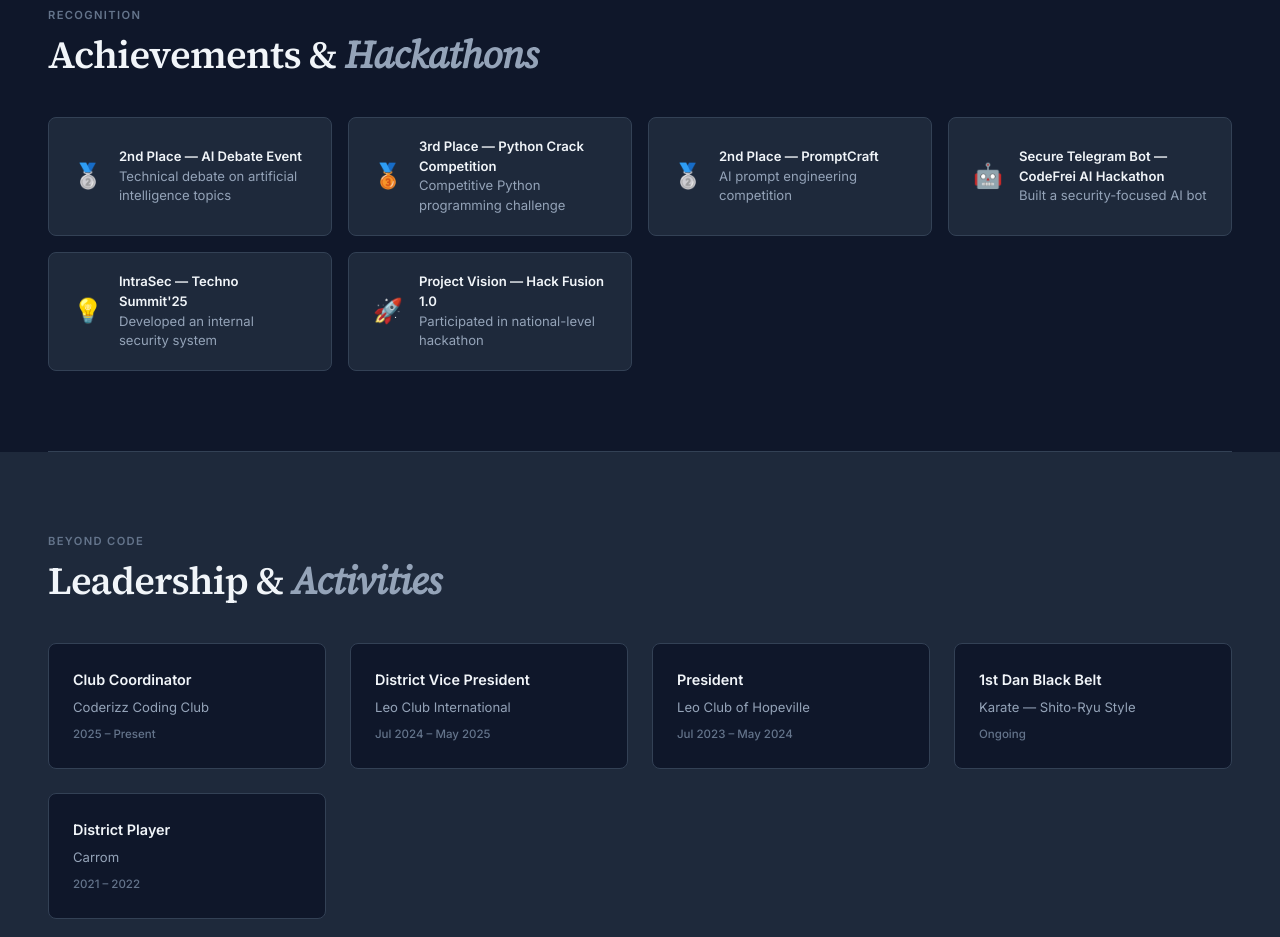
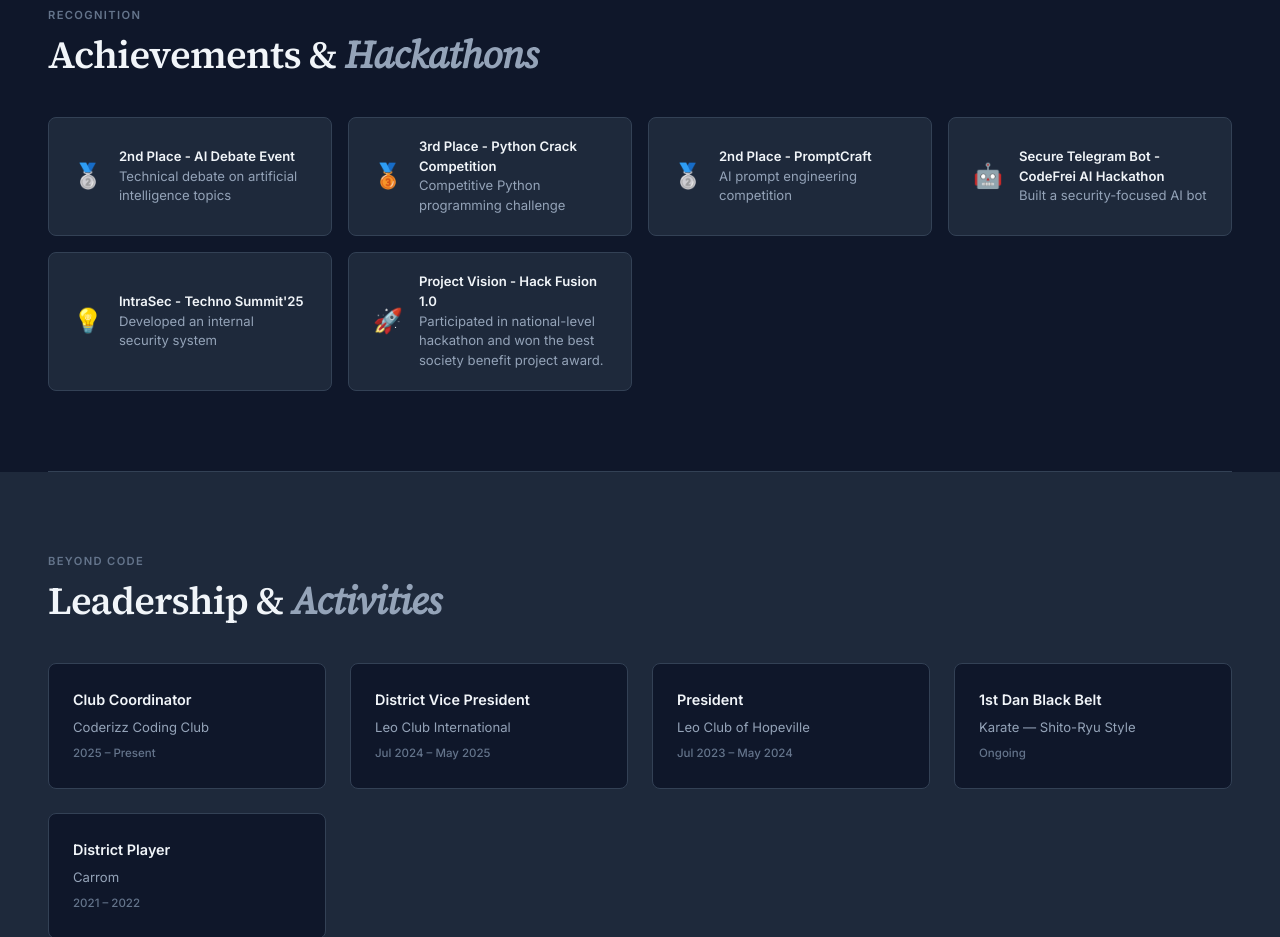
Before and after one commit to Nakul03code/Portfolio, a plain HTML site: page index.html in a window 1280 px wide. Shown: the part 3720-4657 px from the top of the page. Drawn offline with Linux system fonts and the light colour scheme.

Commit message:
Replace em dashes with hyphens in achievement titles
Updated achievement titles to use hyphens instead of em dashes for consistency.

```diff
--- a/index.html
+++ b/index.html
@@ -256,27 +256,27 @@
         <div class="ach-grid reveal">
             <div class="ach-card">
                 <div class="ach-medal">🥈</div>
-                <div class="ach-text"><strong>2nd Place — AI Debate Event</strong>Technical debate on artificial intelligence topics</div>
+                <div class="ach-text"><strong>2nd Place - AI Debate Event</strong>Technical debate on artificial intelligence topics</div>
             </div>
             <div class="ach-card">
                 <div class="ach-medal">🥉</div>
-                <div class="ach-text"><strong>3rd Place — Python Crack Competition</strong>Competitive Python programming challenge</div>
+                <div class="ach-text"><strong>3rd Place - Python Crack Competition</strong>Competitive Python programming challenge</div>
             </div>
             <div class="ach-card">
                 <div class="ach-medal">🥈</div>
-                <div class="ach-text"><strong>2nd Place — PromptCraft</strong>AI prompt engineering competition</div>
+                <div class="ach-text"><strong>2nd Place - PromptCraft</strong>AI prompt engineering competition</div>
             </div>
             <div class="ach-card">
                 <div class="ach-medal">🤖</div>
-                <div class="ach-text"><strong>Secure Telegram Bot — CodeFrei AI Hackathon</strong>Built a security-focused AI bot</div>
+                <div class="ach-text"><strong>Secure Telegram Bot - CodeFrei AI Hackathon</strong>Built a security-focused AI bot</div>
             </div>
             <div class="ach-card">
                 <div class="ach-medal">💡</div>
-                <div class="ach-text"><strong>IntraSec — Techno Summit'25</strong>Developed an internal security system</div>
+                <div class="ach-text"><strong>IntraSec - Techno Summit'25</strong>Developed an internal security system</div>
             </div>
             <div class="ach-card">
                 <div class="ach-medal">🚀</div>
-                <div class="ach-text"><strong>Project Vision — Hack Fusion 1.0</strong>Participated in national-level hackathon</div>
+                <div class="ach-text"><strong>Project Vision - Hack Fusion 1.0</strong>Participated in national-level hackathon and won the best society benefit project award.</div>
             </div>
         </div>
     </section>
```
